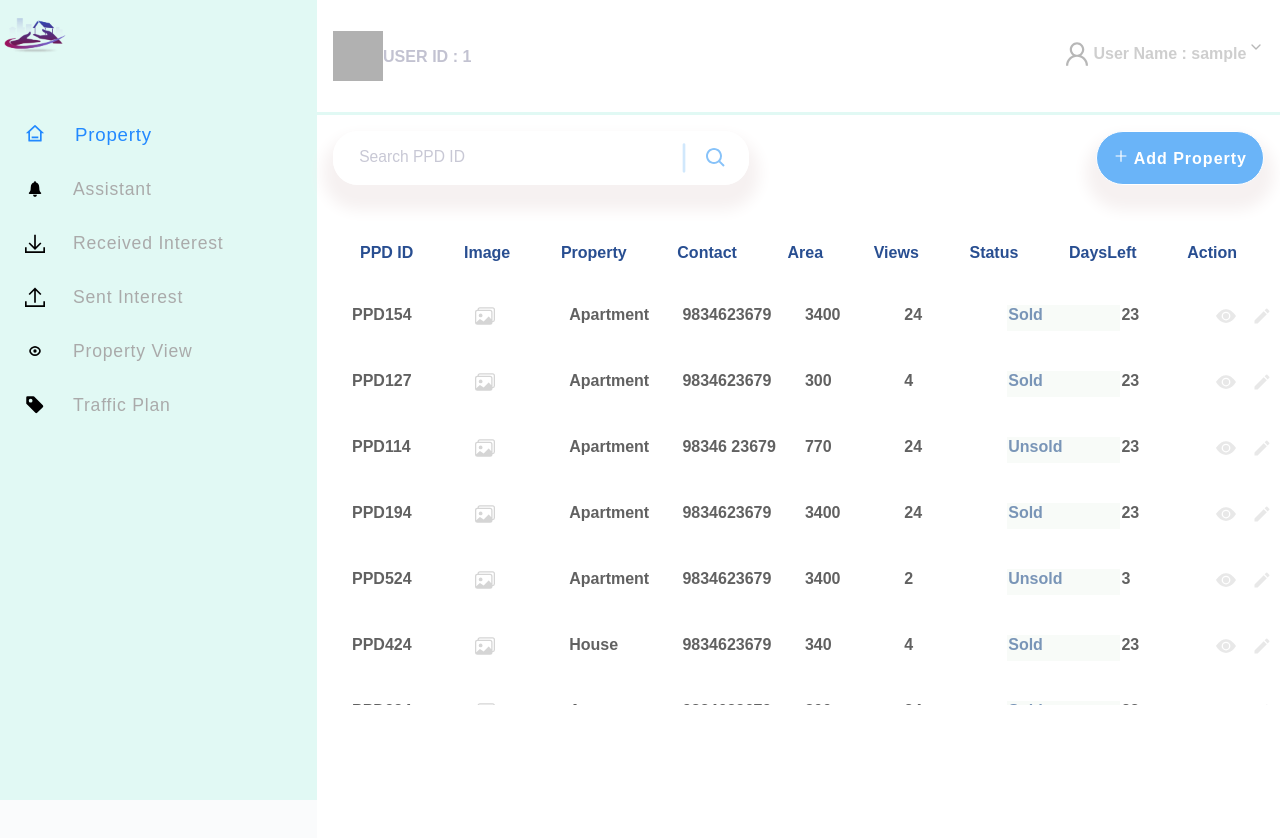
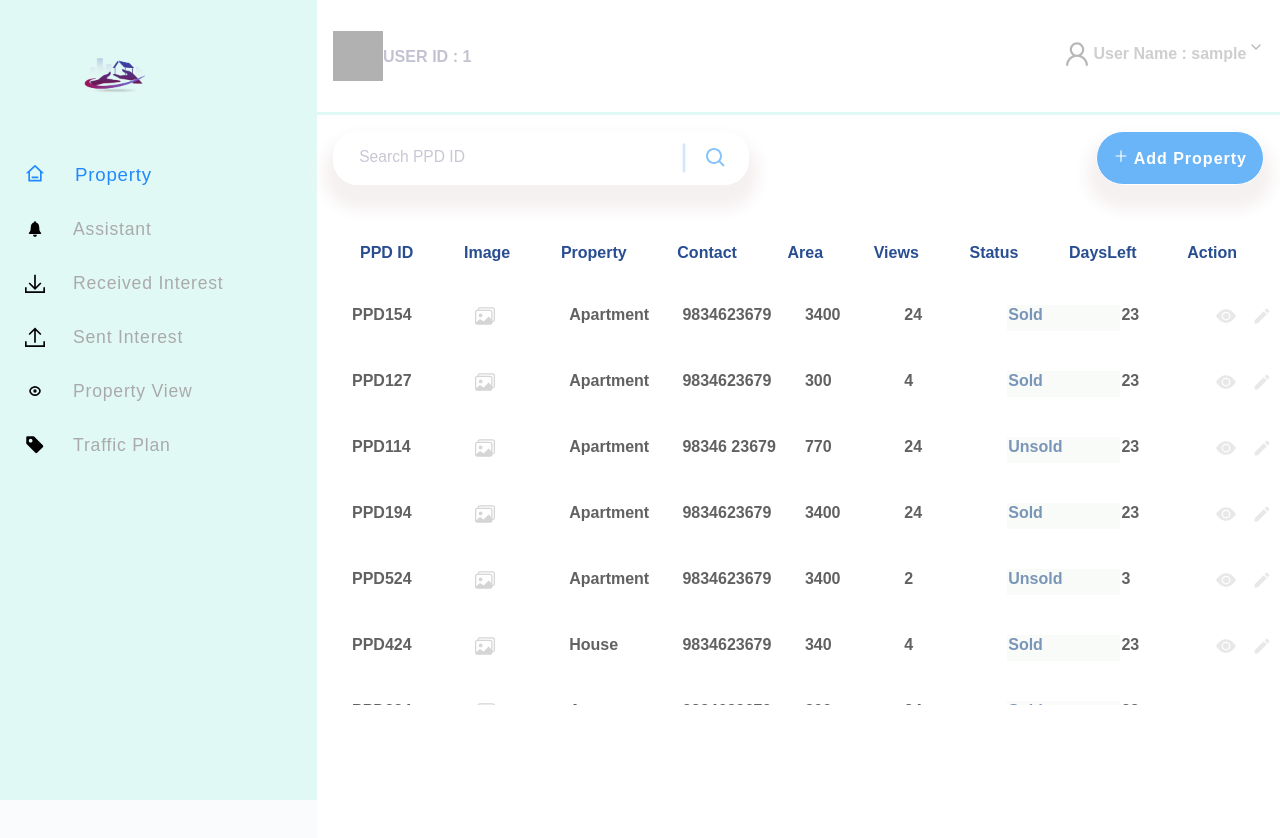
Before and after one commit to ChavvaNarayana/Real_Estate_Client, a React (Create React App) app: page / in a window 1280 px wide. Shown: the top 838 px of the page. Built offline with nearby package versions, Linux system fonts and the light colour scheme; sample sign-in values are in the browser's storage; grey boxes are pictures that could not be loaded.

Commit message:
styled logo at menubar

```diff
--- a/src/components/Dashboard/menubar.css
+++ b/src/components/Dashboard/menubar.css
@@ -57,3 +57,7 @@
     margin-top: 30px;
     margin-left: 25px;
 }
+.logo-option {
+    padding-top: 2.5rem;
+    padding-left: 5rem;
+}
```
Also changed, not shown: src/components/IndexPage.jsx (+4 -4 lines).
